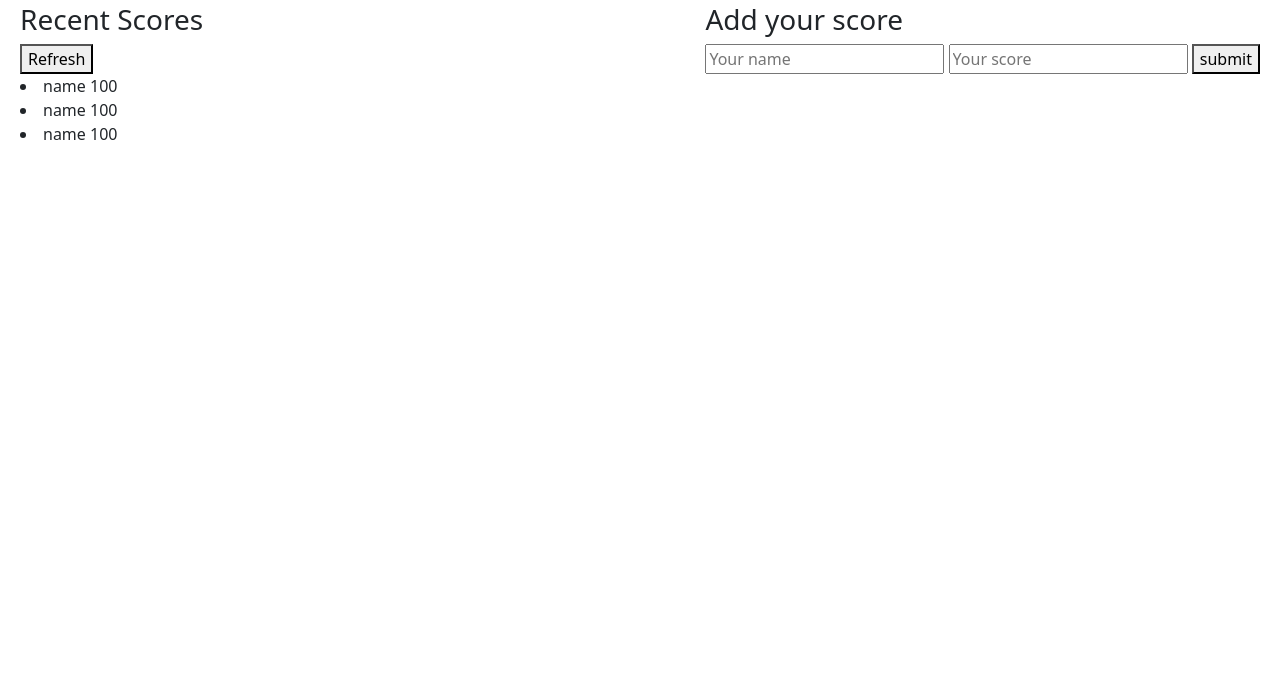
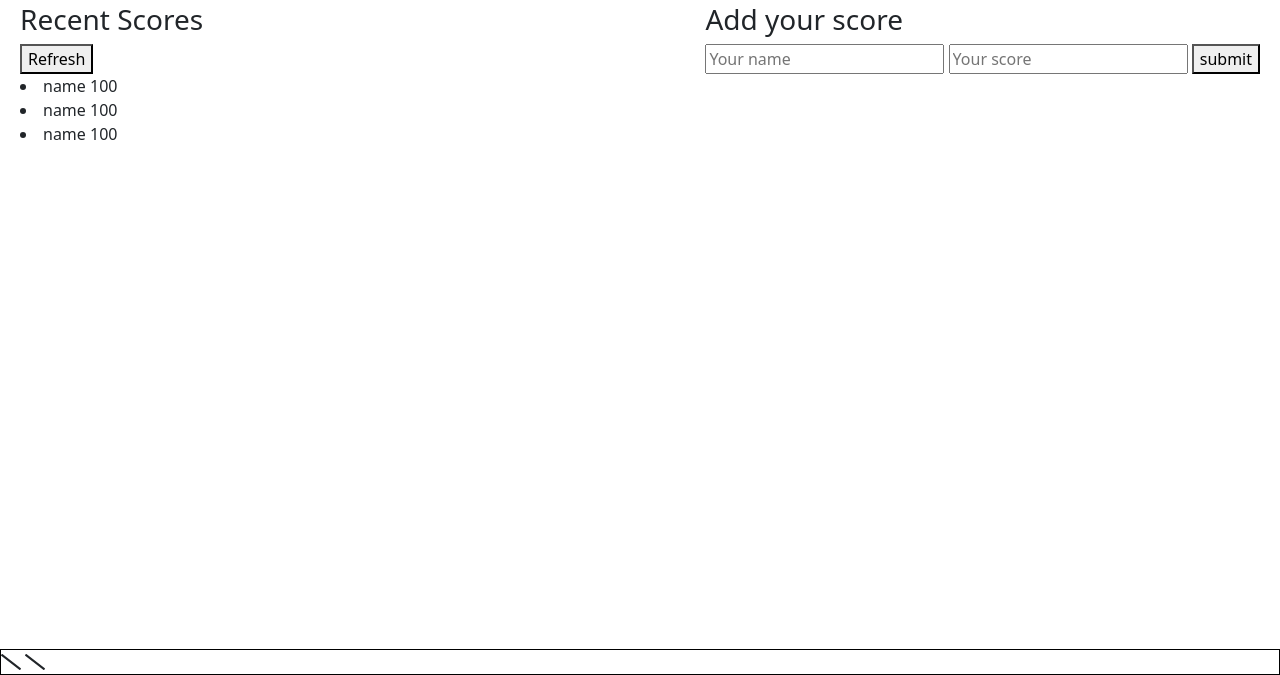
Before and after one commit to Jmagero/leaderboard-app, a website built with webpack: page src/index.html in a window 1280 px wide. Shown: the part 125-800 px from the top of the page. Built offline with nearby package versions, Linux system fonts and the light colour scheme.

Commit message:
Add and style footer

```diff
--- a/src/index.html
+++ b/src/index.html
@@ -46,9 +46,10 @@
                 <button type="submit">submit</button>
             </div>
         </div>
-
-
     </section>
-
+    <footer>
+        <i class="fas fa-slash"></i>
+        <i class="fas fa-slash"></i>
+    </footer>
 </body>
 </html>
--- a/src/style.css
+++ b/src/style.css
@@ -12,3 +12,11 @@ section {
     justify-content: space-between;
     margin: 0 20px;
 }
+
+footer {
+    left: 0;
+    bottom: 0;
+    border: solid 1px black;
+    position: fixed;
+    width: 100%;
+}
```
